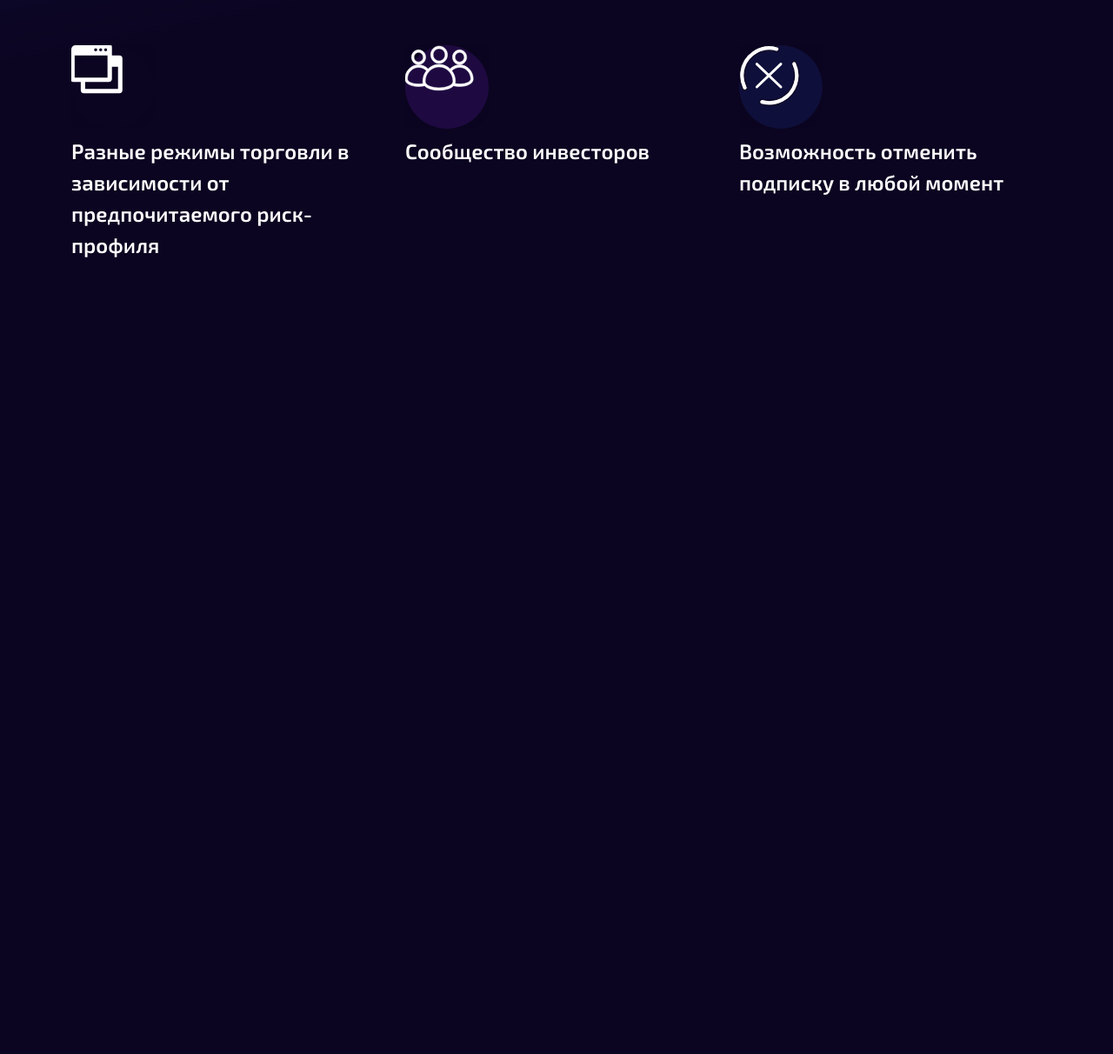
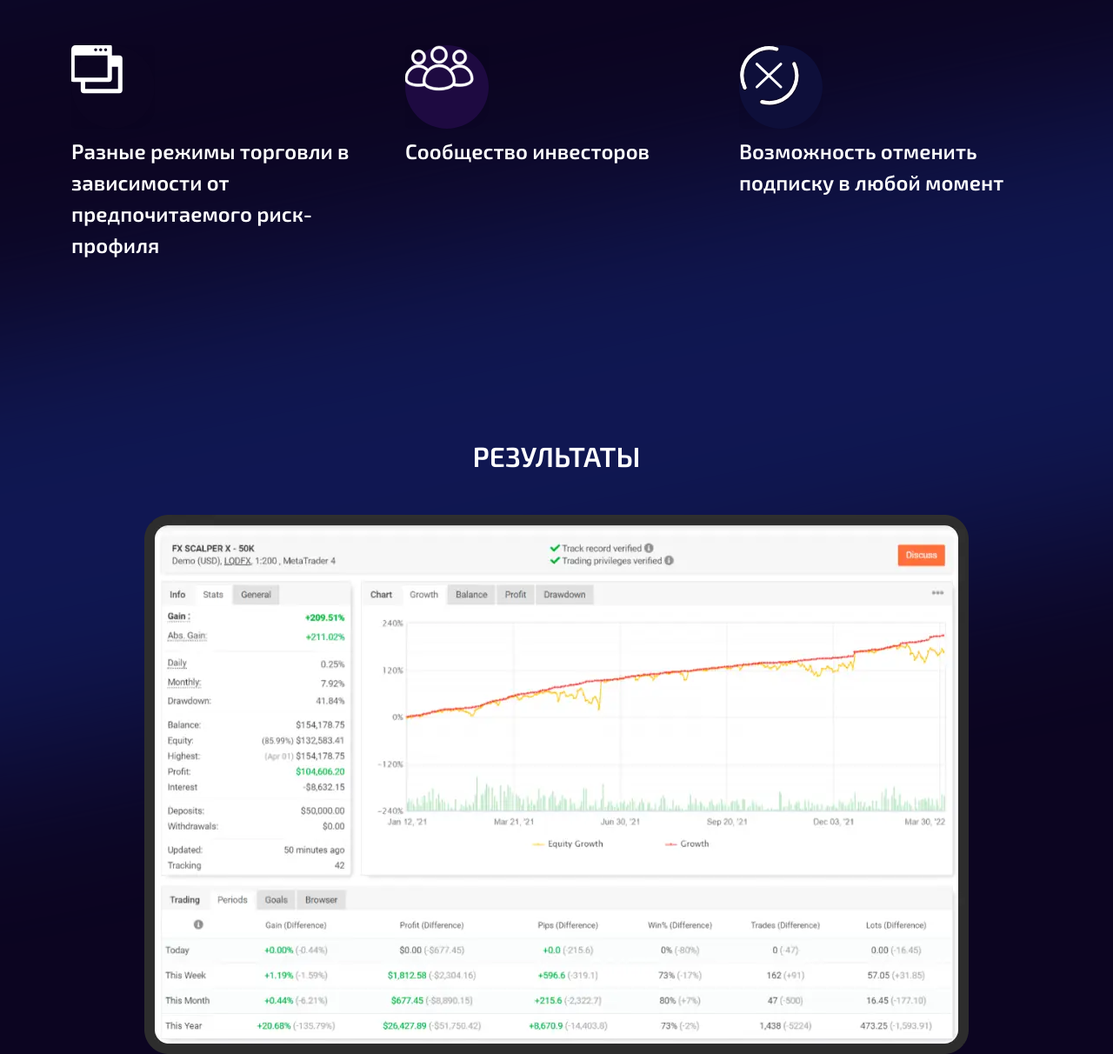
Before and after one commit to SpesEspero/Titanium, a plain HTML site: page index.html in a window 1280 px wide. Shown: the part 2466-3678 px from the top of the page at 87% size. Before the commit the page ends 2766 px from the top, so only its background shows below. Drawn offline with Linux system fonts and the light colour scheme.

Commit message:
feat: result block

```diff
--- a/index.html
+++ b/index.html
@@ -44,6 +44,7 @@
       <div class="ellipse ellipse__1"></div>
       <div class="ellipse ellipse__2"></div>
       <div class="ellipse ellipse__3"></div>
+      <div class="ellipse ellipse__4"></div>
     </div>
 
     <div class="common__wrap banner active" id="banner">
@@ -626,6 +627,35 @@
           </li>
         </ul>
       </section>
+
+      <section class="common__wrap result">
+        <h2 class="result__title">РЕЗУЛЬТАТЫ</h2>
+
+        <picture>
+          <source
+            srcset="
+              ./static/images/result/image.webp    1x,
+              ./static/images/result/image-2x.webp 2x
+            "
+            type="image/webp"
+          />
+          <source
+            srcset="
+              ./static/images/result/image.png    1x,
+              ./static/images/result/image-2x.png 2x
+            "
+            type="image/png"
+          />
+          <img
+            class="result__image"
+            src="./static/images/result/image.png"
+            alt="Результат"
+            width="948"
+            height="620"
+            loading="lazy"
+          />
+        </picture>
+      </section>
     </main>
 
     <script src="script.js"></script>
--- a/style.css
+++ b/style.css
@@ -826,6 +826,35 @@ h4 {
   }
 }
 
+/* Result */
+.result {
+  padding-top: 92px;
+}
+
+.result__title {
+  text-transform: uppercase;
+}
+
+.result__image {
+  display: block;
+  margin: 32px auto 0;
+
+  max-width: 100%;
+  height: auto;
+}
+
+@media (min-width: 1024px) {
+  .result {
+    padding-top: 200px;
+
+    text-align: center;
+  }
+
+  .result__image {
+    margin-top: 44px;
+  }
+}
+
 /* Animations */
 @keyframes header-circle-creation {
   0% {
```
Also changed, not shown: static/images/result/image-2x.png (added), static/images/result/image-2x.webp (added), static/images/result/image.png (added), static/images/result/image.webp (added).
